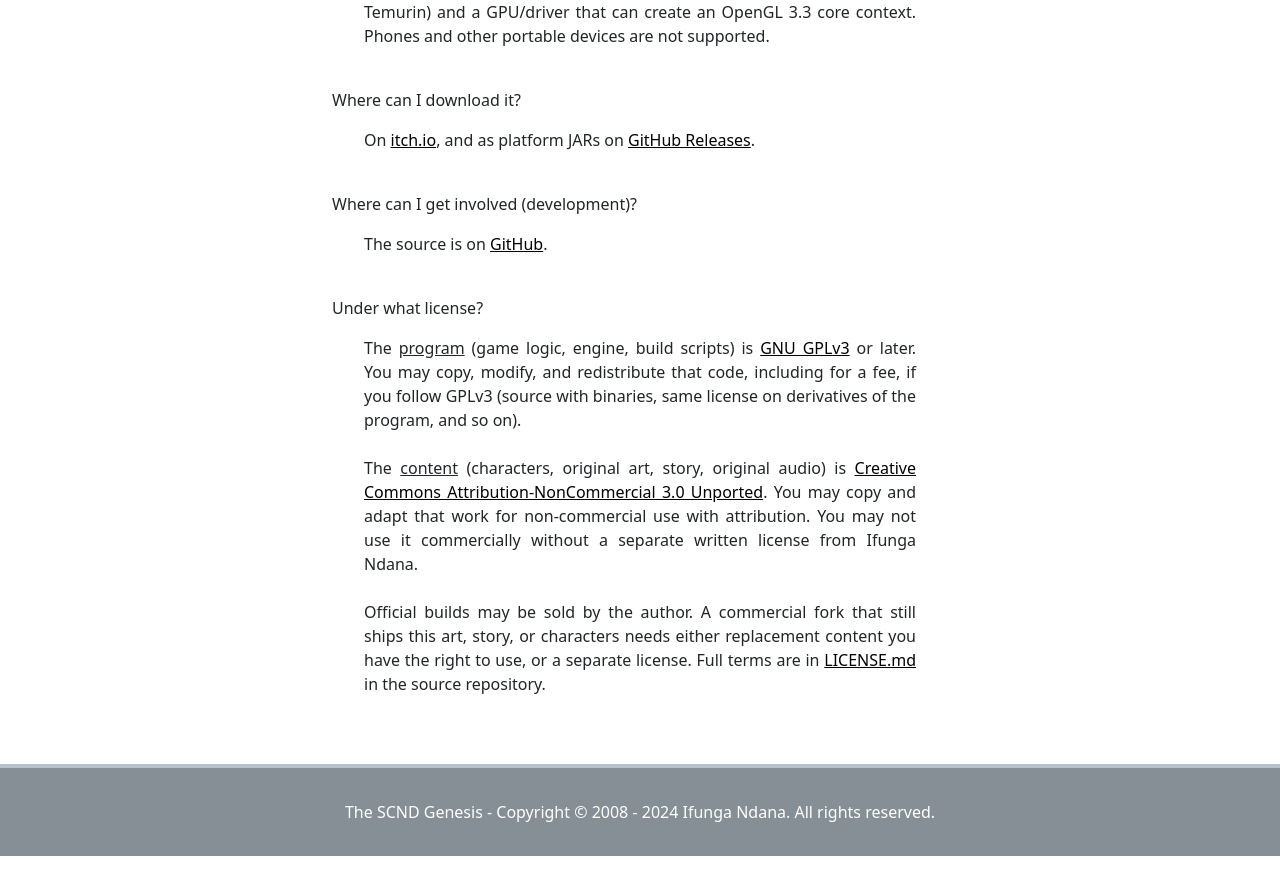
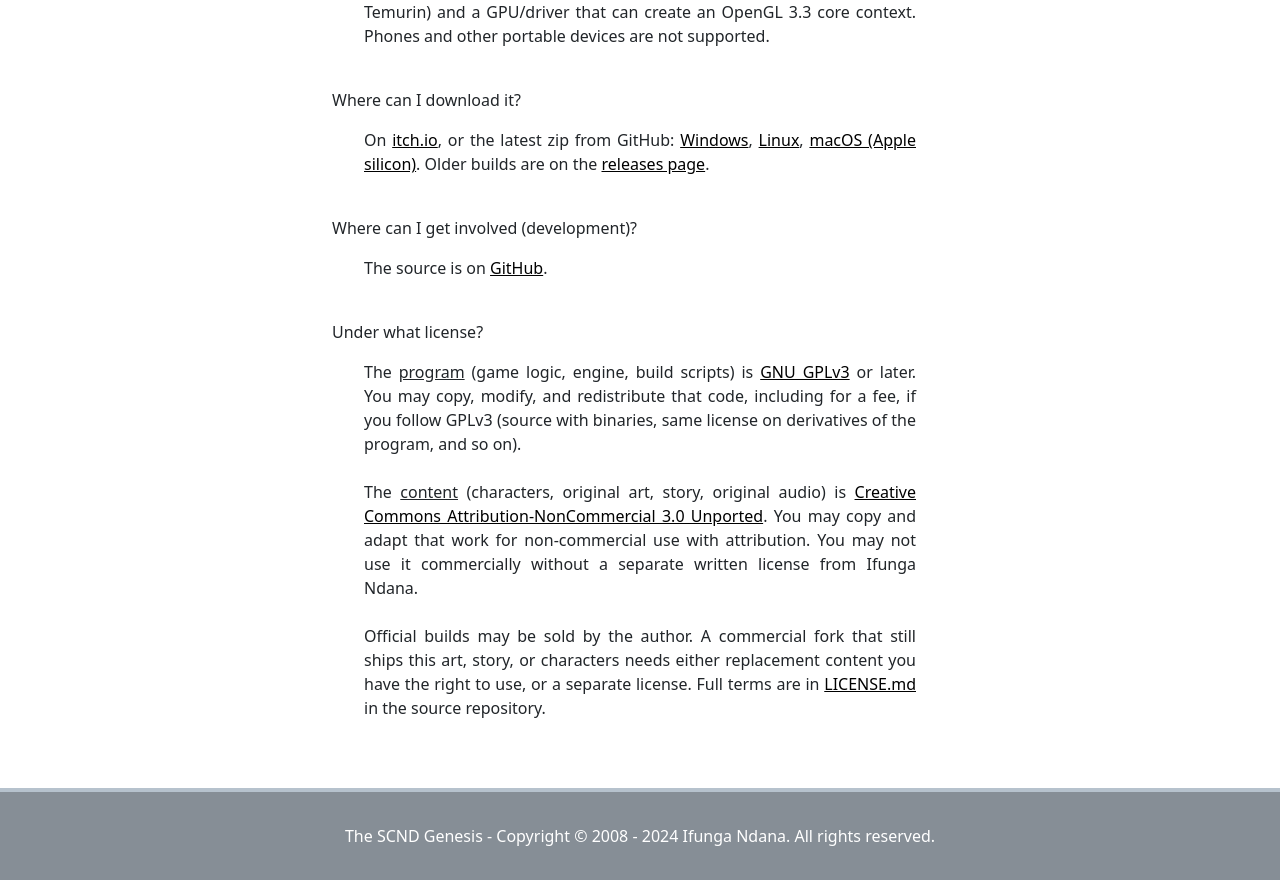
Before and after one commit to SubiyaCryolite/scndgen-website, a React (Vite) app: page /legends/faq in a window 1280 px wide. Shown: the part 1525-2405 px from the top of the page. Before the commit the page ends 2381 px from the top, so only its background shows below. Built offline with nearby package versions, Linux system fonts and the light colour scheme.

Commit message:
Add VSCode settings and extensions for improved development experience; update Legends links in FAQ and Info pages

```diff
--- a/src/constants/index.ts
+++ b/src/constants/index.ts
@@ -23,6 +23,15 @@
 export const DEFAULT_OG_IMAGE = `${SITE_URL}/media/images/favicon/apple-touch-icon.png`;
 export const MetaTitle = `${SITE_NAME} |`;
 export const APP_VERSION: string = import.meta.env.VITE_APP_VERSION ?? "";
+
+export const LEGENDS_GITHUB =
+  "https://github.com/SubiyaCryolite/The-SCND-Genesis-Legends";
+
+export const LEGENDS_LATEST_ZIP = {
+  windows: `${LEGENDS_GITHUB}/releases/latest/download/legends-windows-x64.zip`,
+  linux: `${LEGENDS_GITHUB}/releases/latest/download/legends-linux-x64.zip`,
+  macos: `${LEGENDS_GITHUB}/releases/latest/download/legends-macos-arm64.zip`,
+} as const;
 
 export interface SeoContent {
   title: string;
--- a/src/pages/Legends/tabs/Faq/Faq.tsx
+++ b/src/pages/Legends/tabs/Faq/Faq.tsx
@@ -1,6 +1,6 @@
 import React from "react";
 
-import { LegendTab } from "@/constants";
+import { LEGENDS_GITHUB, LEGENDS_LATEST_ZIP, LegendTab } from "@/constants";
 import { withTabContext } from "@/context";
 
 const Impl: React.FC = () => {
@@ -69,12 +69,21 @@
         >
           itch.io
         </a>
-        , and as platform JARs on{" "}
-        <a
-          href="https://github.com/SubiyaCryolite/The-SCND-Genesis-Legends/releases"
-          target="_blank"
-        >
-          GitHub Releases
+        , or the latest zip from GitHub:{" "}
+        <a href={LEGENDS_LATEST_ZIP.windows} target="_blank">
+          Windows
+        </a>
+        {", "}
+        <a href={LEGENDS_LATEST_ZIP.linux} target="_blank">
+          Linux
+        </a>
+        {", "}
+        <a href={LEGENDS_LATEST_ZIP.macos} target="_blank">
+          macOS (Apple silicon)
+        </a>
+        . Older builds are on the{" "}
+        <a href={`${LEGENDS_GITHUB}/releases`} target="_blank">
+          releases page
         </a>
         .
       </blockquote>
@@ -82,10 +91,7 @@
       Where can I get involved (development)?
       <blockquote>
         The source is on{" "}
-        <a
-          href="https://github.com/SubiyaCryolite/The-SCND-Genesis-Legends"
-          target="_blank"
-        >
+        <a href={LEGENDS_GITHUB} target="_blank">
           GitHub
         </a>
         .
@@ -117,10 +123,7 @@
         Official builds may be sold by the author. A commercial fork that still
         ships this art, story, or characters needs either replacement content
         you have the right to use, or a separate license. Full terms are in{" "}
-        <a
-          href="https://github.com/SubiyaCryolite/The-SCND-Genesis-Legends/blob/master/LICENSE.md"
-          target="_blank"
-        >
+        <a href={`${LEGENDS_GITHUB}/blob/master/LICENSE.md`} target="_blank">
           LICENSE.md
         </a>{" "}
         in the source repository.
--- a/src/pages/Legends/tabs/Info/Info.tsx
+++ b/src/pages/Legends/tabs/Info/Info.tsx
@@ -1,6 +1,6 @@
 import React from "react";
 
-import { LegendTab } from "@/constants";
+import { LEGENDS_LATEST_ZIP, LegendTab } from "@/constants";
 import { withTabContext } from "@/context";
 
 const Impl: React.FC = () => {
@@ -25,6 +25,21 @@
         .
       </p>
       <p>
+        Latest GitHub build (Java 25 required):{" "}
+        <a href={LEGENDS_LATEST_ZIP.windows} target="_blank">
+          Windows
+        </a>
+        {", "}
+        <a href={LEGENDS_LATEST_ZIP.linux} target="_blank">
+          Linux
+        </a>
+        {", "}
+        <a href={LEGENDS_LATEST_ZIP.macos} target="_blank">
+          macOS
+        </a>
+        .
+      </p>
+      <p>
         <iframe
           style={{ border: 0 }}
           src="https://itch.io/embed/148877"
```
Also changed, not shown: 1 other file (tests, documents, lock files or other folders).
